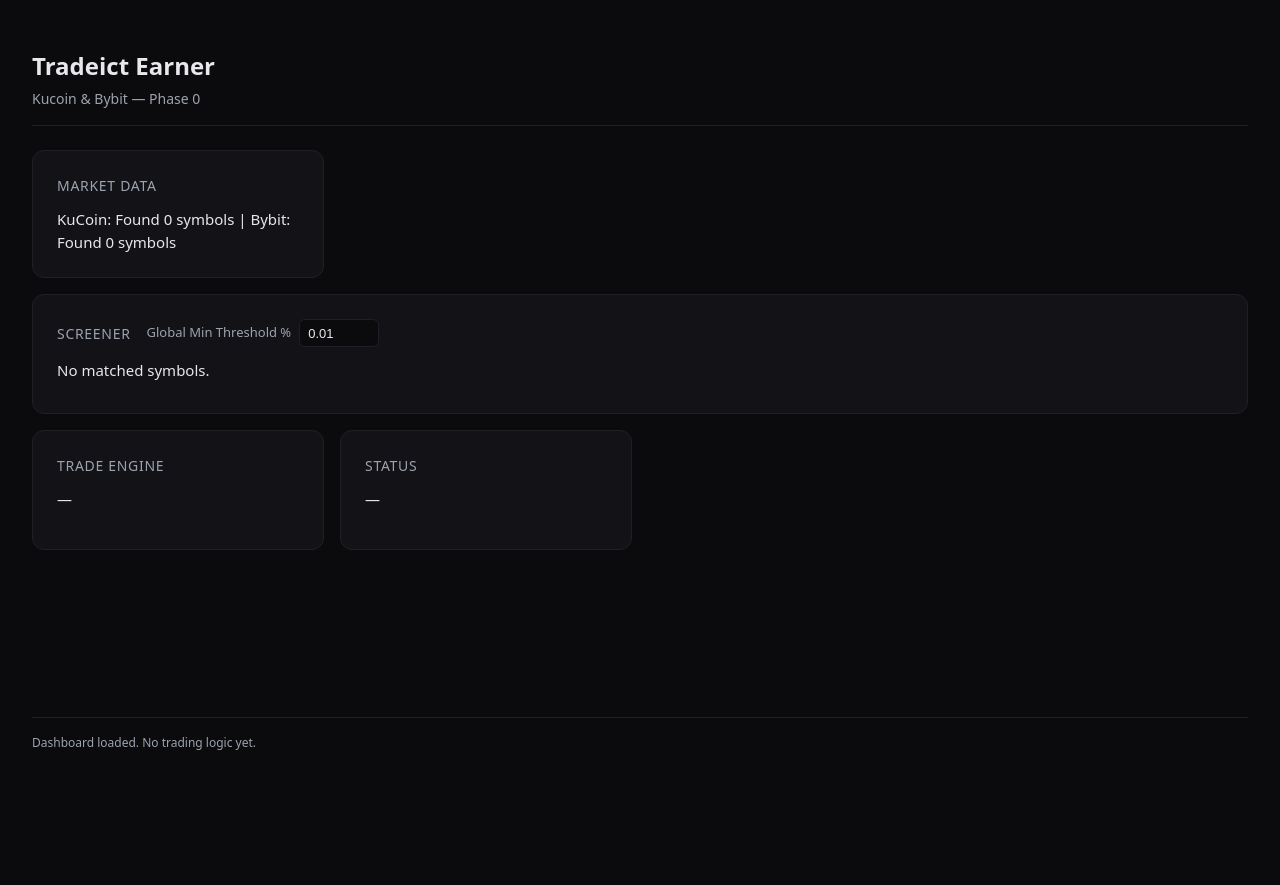
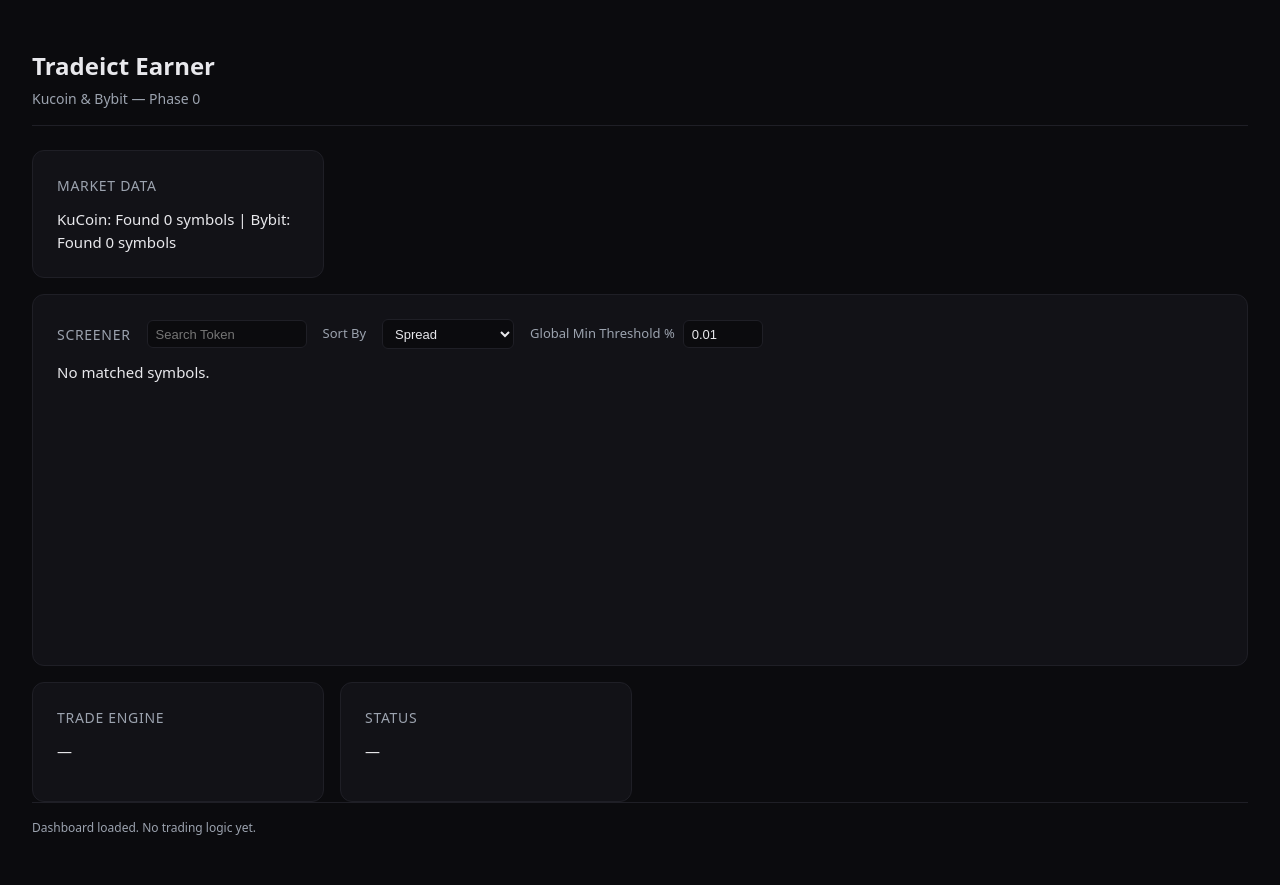
Before and after one commit to BimalKreator/tradeict-bot, a FastAPI app: page / in a window 1280 px wide. Before the commit the page ends 750 px from the top, so only its background shows below. Run offline with FastAPI, Linux system fonts and the light colour scheme; data that the repository does not hold is empty.

Commit message:
Phase 3: Pagination, Search & Sorting

```diff
--- a/main.py
+++ b/main.py
@@ -72,13 +72,44 @@ def get_market_data():
 
 
 @app.get("/api/screener")
-def get_screener():
+def get_screener(
+    page: int = 1,
+    limit: int = 10,
+    search: str | None = None,
+    sort_by: str = "spread",
+):
     """
-    Return funding arbitrage opportunities: symbols on both exchanges with
-    gross spread and recommended action. Sorted by gross spread descending.
+    Return funding arbitrage opportunities with server-side pagination, search, and sort.
+    Uses cached market data (no re-fetch from exchanges per request).
     """
-    from screener_engine.analyzer import get_screener_results
-    results = get_screener_results()
-    # Highest spread first
-    results.sort(key=lambda x: x["gross_spread"], reverse=True)
-    return {"opportunities": results}
+    from screener_engine.analyzer import get_arbitrage_opportunities
+
+    full = get_arbitrage_opportunities()
+
+    # 1. Filter by search (token name / symbol)
+    if search and search.strip():
+        q = search.strip().lower()
+        full = [r for r in full if q in r["symbol"].lower()]
+
+    # 2. Sort: spread = gross_spread desc; interval = next_funding_time asc (nulls last)
+    if sort_by == "interval":
+        def _interval_key(r):
+            nt = r.get("next_funding_time")
+            return (nt is None, nt or "")
+
+        full.sort(key=_interval_key)
+    else:
+        full.sort(key=lambda x: x["gross_spread"], reverse=True)
+
+    total_items = len(full)
+    total_pages = max(1, (total_items + limit - 1) // limit) if limit > 0 else 1
+    page = max(1, min(page, total_pages))
+    start = (page - 1) * limit
+    data = full[start : start + limit]
+
+    return {
+        "data": data,
+        "total_pages": total_pages,
+        "current_page": page,
+        "total_items": total_items,
+    }
--- a/market_data_service/exchange.py
+++ b/market_data_service/exchange.py
@@ -86,11 +86,24 @@ def _fetch_usdt_perpetuals_for_exchange(exchange_id: str) -> list[dict[str, Any]
     raise ValueError(f"Unknown exchange: {exchange_id}")
 
 
+# In-memory cache so /api/screener and pagination don't re-fetch from exchanges every request
+_MARKET_DATA_CACHE: dict[str, Any] | None = None
+_MARKET_DATA_CACHE_TS: float = 0
+MARKET_DATA_CACHE_TTL_SECONDS = 60
+
+
 def fetch_all_market_data() -> dict[str, Any]:
     """
     Fetch USDT perpetual data from KuCoin and Bybit.
     If one exchange fails, the other still returns data; failed exchange has error message and zero count.
+    Uses in-memory cache (TTL) so repeated calls (e.g. pagination) don't hit exchanges.
     """
+    import time
+    global _MARKET_DATA_CACHE, _MARKET_DATA_CACHE_TS
+    now = time.monotonic()
+    if _MARKET_DATA_CACHE is not None and (now - _MARKET_DATA_CACHE_TS) < MARKET_DATA_CACHE_TTL_SECONDS:
+        return _MARKET_DATA_CACHE
+
     summary: dict[str, Any] = {
         "kucoin": {"symbols_count": 0, "symbols": [], "error": None},
         "bybit": {"symbols_count": 0, "symbols": [], "error": None},
@@ -107,4 +120,6 @@ def fetch_all_market_data() -> dict[str, Any]:
             summary[exchange_id]["symbols_count"] = 0
             summary[exchange_id]["symbols"] = []
 
+    _MARKET_DATA_CACHE = summary
+    _MARKET_DATA_CACHE_TS = now
     return summary
--- a/templates/index.html
+++ b/templates/index.html
@@ -116,6 +116,83 @@
       border-color: #6366F1;
     }
 
+    .screener-controls {
+      display: flex;
+      flex-wrap: wrap;
+      align-items: center;
+      gap: 0.75rem 1rem;
+    }
+
+    .screener-controls input.search-token,
+    .screener-controls select.sort-by {
+      padding: 0.35rem 0.5rem;
+      background: var(--bg);
+      border: 1px solid var(--border);
+      border-radius: 6px;
+      color: var(--text);
+      font-size: 0.8125rem;
+    }
+
+    .screener-controls input.search-token:focus,
+    .screener-controls select.sort-by:focus {
+      outline: none;
+      border-color: #6366F1;
+    }
+
+    .screener-controls input.search-token {
+      width: 10rem;
+      min-width: 8rem;
+    }
+
+    .screener-controls label.sort-label {
+      font-size: 0.8125rem;
+      color: var(--text-muted);
+    }
+
+    .screener-pagination {
+      display: flex;
+      flex-wrap: wrap;
+      align-items: center;
+      justify-content: center;
+      gap: 0.5rem 1rem;
+      margin-top: 1rem;
+      padding-top: 1rem;
+      border-top: 1px solid var(--border);
+    }
+
+    .screener-pagination button {
+      padding: 0.4rem 0.75rem;
+      background: var(--card);
+      border: 1px solid var(--border);
+      border-radius: 6px;
+      color: var(--text);
+      font-size: 0.8125rem;
+      cursor: pointer;
+    }
+
+    .screener-pagination button:hover:not(:disabled) {
+      background: var(--border);
+    }
+
+    .screener-pagination button:disabled {
+      opacity: 0.5;
+      cursor: not-allowed;
+    }
+
+    .screener-pagination .page-info {
+      font-size: 0.8125rem;
+      color: var(--text-muted);
+    }
+
+    .screener-table-container {
+      min-height: 280px;
+    }
+
+    .screener-loading .screener-table {
+      opacity: 0.5;
+      pointer-events: none;
+    }
+
     .card-body {
       color: var(--text);
       font-size: 0.9375rem;
@@ -209,13 +286,21 @@
         <section class="card card-screener" aria-label="Screener">
           <div class="card-header-row">
             <h2 class="card-title">Screener</h2>
+            <div class="screener-controls">
+              <input type="text" id="search-token" class="search-token" placeholder="Search Token" aria-label="Search token" autocomplete="off">
+              <label for="sort-by" class="sort-label">Sort By</label>
+              <select id="sort-by" class="sort-by" aria-label="Sort by">
+                <option value="spread">Spread</option>
+                <option value="interval">Funding Interval</option>
+              </select>
               <div class="global-threshold-wrap">
                 <label for="global-threshold">Global Min Threshold %</label>
                 <input type="number" id="global-threshold" class="global-threshold" step="0.001" min="0" value="0.01" aria-label="Global min threshold %">
               </div>
             </div>
+          </div>
           <div class="card-body">
-            <div class="screener-wrap">
+            <div class="screener-wrap screener-table-container" id="screener-container">
               <div id="screener-status">Loading…</div>
               <table class="screener-table" id="screener-table" style="display: none;">
                 <thead>
@@ -231,6 +316,11 @@
                 </thead>
                 <tbody id="screener-tbody"></tbody>
               </table>
+            </div>
+            <div class="screener-pagination" id="screener-pagination" style="display: none;">
+              <button type="button" id="pagination-prev" aria-label="Previous page">Previous</button>
+              <span class="page-info" id="page-info">Page 1 of 1</span>
+              <button type="button" id="pagination-next" aria-label="Next page">Next</button>
             </div>
           </div>
         </section>
@@ -270,7 +360,15 @@
       var statusEl = document.getElementById('screener-status');
       var tableEl = document.getElementById('screener-table');
       var tbody = document.getElementById('screener-tbody');
+      var container = document.getElementById('screener-container');
+      var paginationEl = document.getElementById('screener-pagination');
       var globalThresholdInput = document.getElementById('global-threshold');
+      var searchInput = document.getElementById('search-token');
+      var sortSelect = document.getElementById('sort-by');
+      var pageInfoEl = document.getElementById('page-info');
+      var prevBtn = document.getElementById('pagination-prev');
+      var nextBtn = document.getElementById('pagination-next');
+      var defaultLimit = 10;
       var defaultThreshold = 0.01;
 
       function pct(num) { return (num * 100).toFixed(4); }
@@ -284,14 +382,14 @@
         }).join(' | ');
       }
 
+      function getThreshold() { return parseFloat(globalThresholdInput.value) || 0; }
+
       function recalcAllNetSpreads() {
-        var threshold = parseFloat(globalThresholdInput.value) || 0;
-        var rows = tbody.querySelectorAll('tr[data-gross]');
-        rows.forEach(function (tr) {
+        var threshold = getThreshold();
+        tbody.querySelectorAll('tr[data-gross]').forEach(function (tr) {
           var gross = parseFloat(tr.getAttribute('data-gross'));
-          var net = (gross - threshold).toFixed(4);
           var cell = tr.querySelector('.net-spread');
-          if (cell) cell.textContent = net + '%';
+          if (cell) cell.textContent = (gross - threshold).toFixed(4) + '%';
         });
       }
 
@@ -300,18 +398,43 @@
         globalThresholdInput.addEventListener('change', recalcAllNetSpreads);
       }
 
-      fetch('/api/screener')
+      function fetchScreenerData(page) {
+        page = page || 1;
+        var search = (searchInput && searchInput.value) ? searchInput.value.trim() : '';
+        var sortBy = (sortSelect && sortSelect.value) ? sortSelect.value : 'spread';
+        if (container) container.classList.add('screener-loading');
+        statusEl.style.display = 'block';
+        statusEl.textContent = 'Loading…';
+        tableEl.style.display = 'none';
+        tbody.innerHTML = '';
+        if (paginationEl) paginationEl.style.display = 'none';
+
+        var params = new URLSearchParams();
+        params.set('page', String(page));
+        params.set('limit', String(defaultLimit));
+        params.set('sort_by', sortBy);
+        if (search) params.set('search', search);
+
+        fetch('/api/screener?' + params.toString())
           .then(function (r) { return r.json(); })
-        .then(function (data) {
-          var list = data.opportunities || [];
-          if (list.length === 0) {
-            statusEl.textContent = 'No matched symbols.';
+          .then(function (res) {
+            if (container) container.classList.remove('screener-loading');
+            var list = res.data || [];
+            var totalPages = res.total_pages || 1;
+            var currentPage = res.current_page || 1;
+            var totalItems = res.total_items || 0;
+            var threshold = getThreshold();
+
+            if (list.length === 0 && currentPage === 1) {
+              statusEl.style.display = 'block';
+              statusEl.textContent = totalItems === 0 ? 'No matched symbols.' : 'No results for this page.';
               return;
             }
             statusEl.style.display = 'none';
             tableEl.style.display = 'table';
             list.forEach(function (row) {
               var grossPct = pct(row.gross_spread);
+              var net = (parseFloat(grossPct) - threshold).toFixed(4);
               var tr = document.createElement('tr');
               tr.setAttribute('data-gross', grossPct);
               tr.innerHTML =
@@ -319,15 +442,45 @@
                 '<td class="' + fundClass(row.kucoin_rate) + '">' + pct(row.kucoin_rate) + '%</td>' +
                 '<td class="' + fundClass(row.bybit_rate) + '">' + pct(row.bybit_rate) + '%</td>' +
                 '<td>' + grossPct + '%</td>' +
-              '<td class="net-spread">' + (parseFloat(grossPct) - defaultThreshold).toFixed(4) + '%</td>' +
+                '<td class="net-spread">' + net + '%</td>' +
                 '<td>' + actionHtml(row.recommended_action) + '</td>' +
                 '<td><button type="button" class="trade-btn" disabled>Wait</button></td>';
               tbody.appendChild(tr);
             });
+
+            if (paginationEl && totalPages > 0) {
+              paginationEl.style.display = 'flex';
+              if (pageInfoEl) pageInfoEl.textContent = 'Page ' + currentPage + ' of ' + totalPages;
+              if (prevBtn) {
+                prevBtn.disabled = currentPage <= 1;
+                prevBtn.onclick = function () { if (currentPage > 1) fetchScreenerData(currentPage - 1); };
+              }
+              if (nextBtn) {
+                nextBtn.disabled = currentPage >= totalPages;
+                nextBtn.onclick = function () { if (currentPage < totalPages) fetchScreenerData(currentPage + 1); };
+              }
+            }
           })
           .catch(function (err) {
+            if (container) container.classList.remove('screener-loading');
+            statusEl.style.display = 'block';
             statusEl.textContent = 'Failed to load: ' + (err.message || String(err));
           });
+      }
+
+      if (searchInput) {
+        var searchTimeout;
+        searchInput.addEventListener('input', function () {
+          clearTimeout(searchTimeout);
+          searchTimeout = setTimeout(function () { fetchScreenerData(1); }, 300);
+        });
+        searchInput.addEventListener('keydown', function (e) {
+          if (e.key === 'Enter') { fetchScreenerData(1); }
+        });
+      }
+      if (sortSelect) sortSelect.addEventListener('change', function () { fetchScreenerData(1); });
+
+      fetchScreenerData(1);
     })();
   </script>
 </body>
```
Also changed, not shown: screener_engine/analyzer.py (+6 -4 lines). Lines whose indentation alone changed are shown as unchanged.
